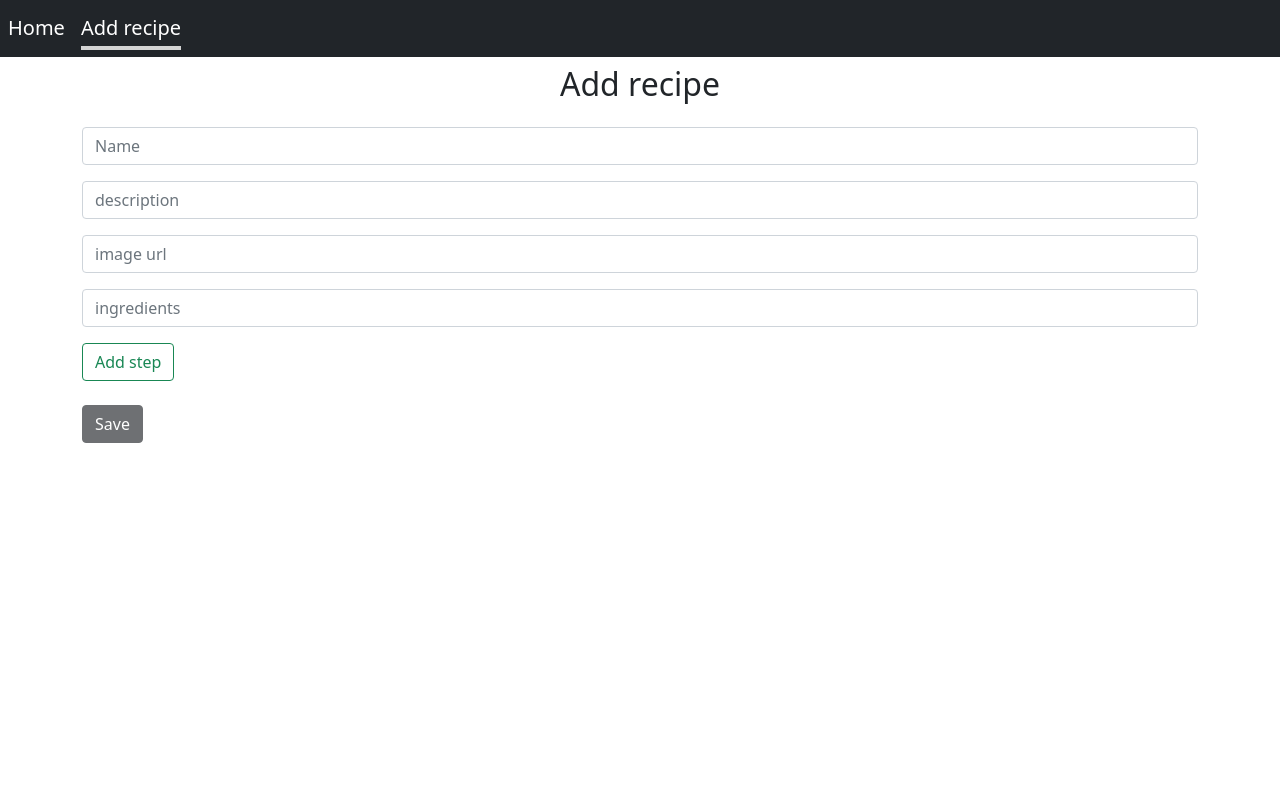
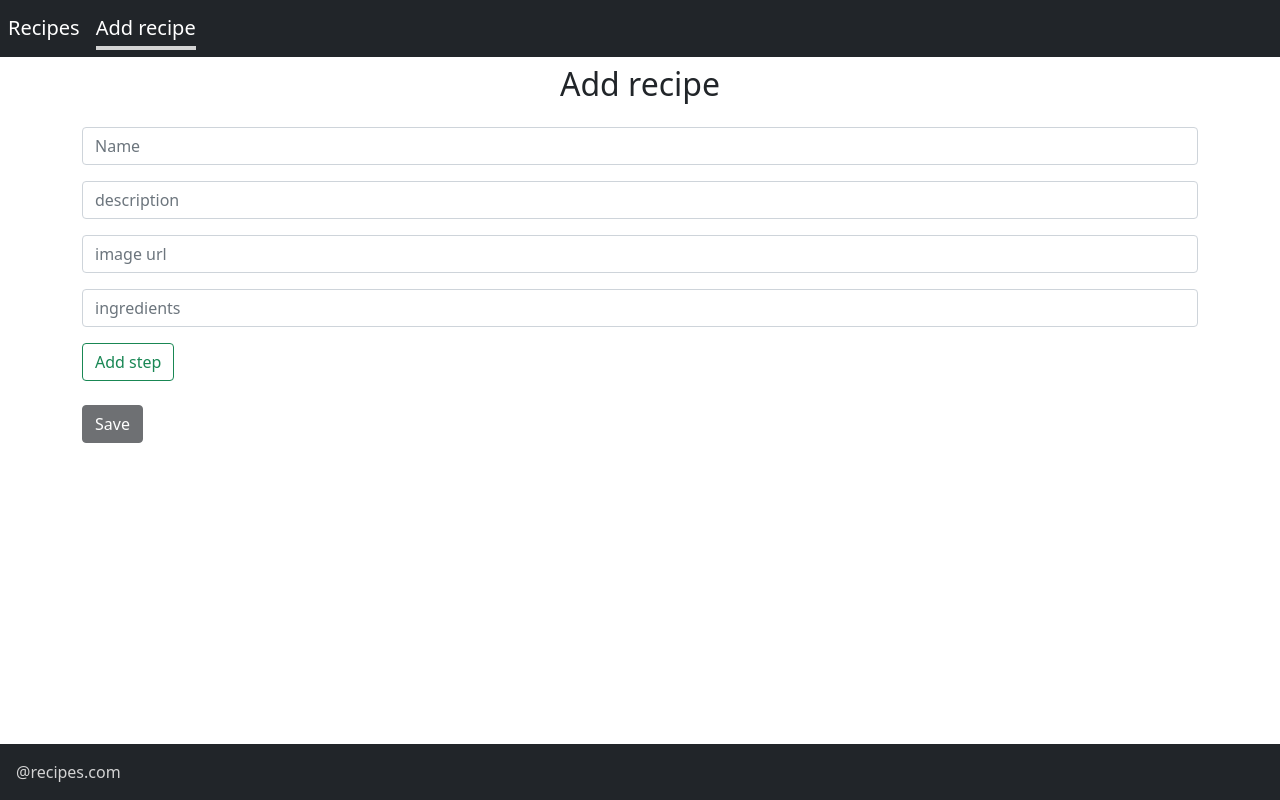
Before and after one commit to AsylKydraliev/app-recipes, an Angular app: page /add in a window 1280 px wide. Built offline with nearby package versions, Linux system fonts and the light colour scheme.

Commit message:
Удаление пунктов steps.

```diff
--- a/src/app/app.component.css
+++ b/src/app/app.component.css
@@ -1,3 +1,17 @@
 .active{
   border-bottom: 4px solid lightgrey;
 }
+
+.wrapper{
+  min-height: 100%;
+  display: flex;
+  flex-direction: column;
+}
+
+.main{
+  flex: 1 1 auto;
+}
+
+.footer{
+  color: lightgrey;
+}
--- a/src/app/app.component.html
+++ b/src/app/app.component.html
@@ -1,7 +1,14 @@
-<nav class="navbar navbar-dark bg-dark">
-  <div class="m-2">
-    <a class="navbar-brand mb-0 h1" routerLink="/">Home</a>
-    <a class="navbar-brand mb-0 h3" routerLink="/add" routerLinkActive="active">Add recipe</a>
+<div class="wrapper">
+  <nav class="navbar navbar-dark bg-dark">
+    <div class="m-2">
+      <a class="navbar-brand mb-0 h1" routerLink="/">Recipes</a>
+      <a class="navbar-brand mb-0 h3" routerLink="/add" routerLinkActive="active">Add recipe</a>
+    </div>
+  </nav>
+  <div class="main">
+    <router-outlet></router-outlet>
   </div>
-</nav>
-<router-outlet></router-outlet>
+  <footer class="footer bg-dark p-3">
+    <span>@recipes.com</span>
+  </footer>
+</div>
--- a/src/app/form/form.component.html
+++ b/src/app/form/form.component.html
@@ -68,7 +68,7 @@
                   type="text"
                   class="form-control"
                   formControlName="stepImage"
-                  placeholder="stepImage"
+                  placeholder="image URl"
                   name="stepImage"
                 >
                 <small *ngIf="getSkillsError('stepImage', 'required', i)"
@@ -98,6 +98,7 @@
       [disabled]="form.invalid || addButtonDisabled === false"
       type="submit"
       class="btn btn-dark"
-    >Save</button>
+    >Save
+    </button>
   </form>
 </div>
--- a/src/app/form/form.component.ts
+++ b/src/app/form/form.component.ts
@@ -15,7 +15,7 @@ export class FormComponent implements OnInit {
   recipe: Recipe | null = null;
   recipeId = '';
   recipesUpdate = false;
-  editCount = 0;
+  editCount!: number;
   addButtonDisabled = false;
 
   constructor(private recipeService: RecipeService, private router: Router, private route: ActivatedRoute) { }
@@ -82,7 +82,6 @@ export class FormComponent implements OnInit {
     )
 
     if(this.recipeId) {
-      console.log(this.recipeId)
       this.recipeService.recipeEdit(recipe).subscribe();
       this.recipeService.getRecipes();
       void this.router.navigate(['/']);
@@ -104,8 +103,8 @@ export class FormComponent implements OnInit {
   addStep() {
     this.addButtonDisabled = true;
      if(this.recipesUpdate){
-       if(this.recipe?.steps.length !== this.editCount) {
-         this.recipe?.steps.forEach((step: RecipeSteps) => {
+       if(this.recipe?.steps && this.recipe?.steps.length !== this.editCount) {
+         this.recipe?.steps.forEach((step:RecipeSteps) => {
            const steps = <FormArray>this.form.get('steps');
            const stepGroup = new FormGroup({
              stepImage: new FormControl(`${step.stepImage}`, Validators.required),
@@ -114,7 +113,7 @@ export class FormComponent implements OnInit {
            steps.push(stepGroup);
            this.editCount = <number>this.recipe?.steps.length;
          })
-       }else{
+       }else {
          this.getRecipeFormGroup();
        }
      }else{
--- a/src/app/home/home.component.html
+++ b/src/app/home/home.component.html
@@ -3,7 +3,9 @@
     <span class="visually-hidden">Loading...</span>
   </div>
 </div>
+
 <h2 class="text-center">My recipes</h2>
+
 <div class="block d-flex flex-wrap" *ngIf="!loading">
   <div class="card m-2 content" style="width: 18em" *ngFor="let recipe of recipes">
     <img [src]="[recipe.imageUrl]" class="card-img-top" alt="{{ recipe.name }}">
--- a/src/app/recipes/recipes.component.css
+++ b/src/app/recipes/recipes.component.css
@@ -4,7 +4,7 @@
 }
 
 h2{
-  color: goldenrod;
+  color: gold;
 }
 
 .step{
@@ -14,3 +14,7 @@ h2{
 .step:hover{
   box-shadow: 0 0 10px 6px goldenrod;
 }
+
+.btn-warning{
+  position: fixed;
+}
--- a/src/app/recipes/recipes.component.html
+++ b/src/app/recipes/recipes.component.html
@@ -1,17 +1,13 @@
-<div class="text-center mt-5" *ngIf="loading">
-  <div class="spinner-border" style="width: 3rem; height: 3rem;" role="status">
-    <span class="visually-hidden">Loading...</span>
-  </div>
-</div>
-<h2 class="text-center">Recipe information</h2>
+<h2 class="text-center m-2">Recipe information</h2>
 <button class="btn btn-warning m-2" (click)="goHome()"><< Home</button>
-<div class="card m-auto block mb-5" *ngIf="!loading">
+<div class="card m-auto block mb-5">
   <img [src]="imageUrl" class="card-img-top" style="width: 100%; height: 300px" alt="{{ name }}">
   <div class="card-body text-center">
     <h3 class="card-title">{{ name }}</h3>
     <p class="card-text">Description: <strong>{{ description }}</strong></p>
     <p class="card-text">Ingredients: <strong>{{ ingredients }}</strong></p>
     <hr>
+    <h2>Steps</h2>
     <div class="step bg-warning p-4 mt-3" *ngFor="let step of steps; let i = index">
       <div> <h5>Step № {{i+1}}</h5>
         <p class="card-text">Step description: <strong>{{ step.stepDescription }}</strong></p>
@@ -21,7 +17,9 @@
           class="card-img" alt="{{ step.stepDescription }}"
         >
       </div>
-      <button (click)="deleteStep(id)" class="m-3 btn btn-danger">Delete step</button>
+      <button (click)="deleteStep(id, i)" class="m-3 btn btn-danger">
+        <span>Delete step</span>
+      </button>
     </div>
   </div>
 </div>
--- a/src/app/recipes/recipes.component.ts
+++ b/src/app/recipes/recipes.component.ts
@@ -17,14 +17,11 @@ export class RecipesComponent implements OnInit {
   ingredients = '';
   id = '';
   steps!: RecipeSteps[];
-  loading = false;
 
-  constructor(private route: ActivatedRoute, private recipeService: RecipeService, private router: Router) { }
+  constructor(private route: ActivatedRoute, private recipeService: RecipeService, private router: Router) {}
 
   ngOnInit() {
-    this.loading = true;
     this.route.data.subscribe(data => {
-      this.recipeService.recipeLoading.next(false);
       this.recipe = <Recipe | null>data.recipe;
       if(this.recipe){
         this.id = this.recipe.id
@@ -35,11 +32,17 @@ export class RecipesComponent implements OnInit {
         this.steps = this.recipe.steps;
       }
     })
-    this.loading = false;
   }
 
-  deleteStep(id: string) {
-    this.recipeService.stepDelete(id);
+  deleteStep(id: string, index: number) {
+    // if(this.steps[0]) {
+    //   this.recipeService.stepDelete(id, index);
+    //   this.steps.splice(index, 1);
+    // }else{
+    //   this.steps = [];
+    // }
+    this.recipeService.stepDelete(id, index);
+    this.steps.splice(index, 1);
   }
 
   goHome() {
--- a/src/app/shared/recipe.service.ts
+++ b/src/app/shared/recipe.service.ts
@@ -3,6 +3,7 @@ import { Recipe } from './recipe.model';
 import { Injectable } from '@angular/core';
 import { map } from 'rxjs/operators';
 import { Subject } from 'rxjs';
+import { RecipeSteps } from './recipeSteps.model';
 
 @Injectable({
   providedIn: 'root'
@@ -10,10 +11,11 @@ import { Subject } from 'rxjs';
 
 export class RecipeService{
   recipes: Recipe[] | null = null;
+  steps: RecipeSteps[] | null = null;
   recipesChange = new Subject<Recipe[]>();
+  stepsChange = new Subject<RecipeSteps[]>();
   loadingChange = new Subject<boolean>();
   deleteLoading = new Subject<boolean>();
-  recipeLoading = new Subject<boolean>();
 
   constructor(private http: HttpClient) {}
 
@@ -56,7 +58,6 @@ export class RecipeService{
   }
 
   getRecipe(id: string){
-    this.recipeLoading.next(true);
     return this.http.get<Recipe | null>(`https://app-blog-f76a2-default-rtdb.firebaseio.com/recipes/${id}.json`).pipe(
       map(result => {
         if(!result) return null;
@@ -82,13 +83,9 @@ export class RecipeService{
     );
   }
 
-  stepDelete(id: string){
-    this.deleteLoading.next(true);
-    this.http.delete(`https://app-blog-f76a2-default-rtdb.firebaseio.com/recipes/${id}/steps.json`).subscribe(
-      () => {
-        this.deleteLoading.next(false);
-      }
-    );
+  stepDelete(id: string, index: number){
+    this.http.delete(`https://app-blog-f76a2-default-rtdb.firebaseio.com/recipes/${id}/steps/${index}.json`)
+      .subscribe();
   }
 
   recipeEdit(recipe: Recipe){
--- a/src/styles.css
+++ b/src/styles.css
@@ -1 +1,3 @@
-/* You can add global styles to this file, and also import other style files */
+html, body{
+  height: 100%;
+}
```
